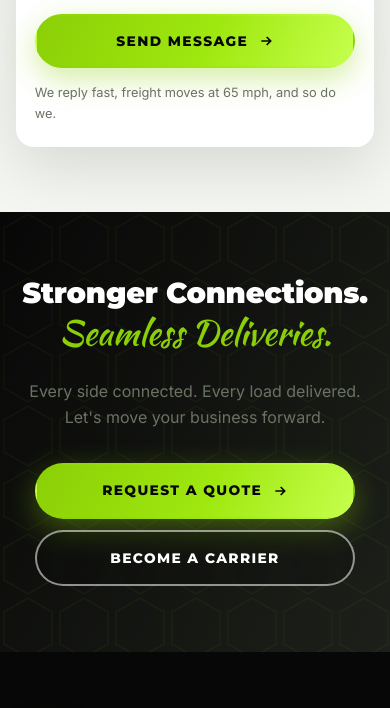
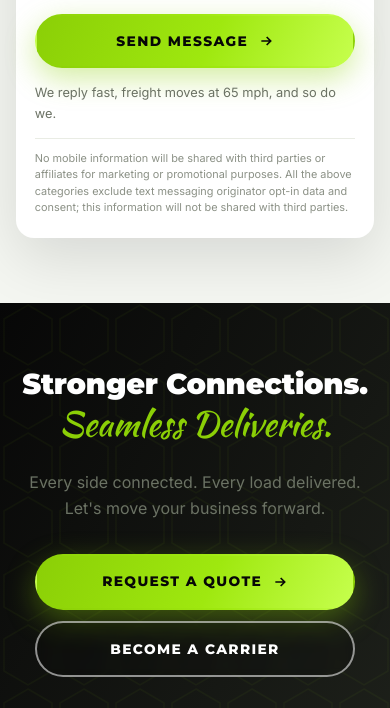
Before and after one commit to yasirbashirai/Hyvefreight, a plain HTML site: page public/about.html in a window 390 px wide. Shown: the part 3940-4648 px from the top of the page. Drawn offline with Linux system fonts and the light colour scheme.

Commit message:
client revision round 4: SMS/mobile-data consent notice on the quote and message forms
Client-supplied wording, mirroring the disclaimer on midasfreight.com/contact.

- New .form-disclaimer: .68rem, muted, above a hairline rule, sitting as the last element in
  the form card so it reads as fine print and stays under the existing .form-note.
- Applied to all 6 quote-request forms (the #quote section form on the home page plus the
  quote modal on all 5 pages) and the About page "Send Us a Message" form.
- NOT applied to the carrier-packet form on carriers.html; Ben scoped it to quote + message.

Verified at 390/768/1024/1440 on all 5 pages: no overflow.

Co-Authored-By: Claude Opus 5 (1M context) <noreply@anthropic.com>
Claude-Session: https://claude.ai/code/session_013CmoKMVjPptwt7TSE3aaqm

```diff
--- a/public/about.html
+++ b/public/about.html
@@ -208,6 +208,7 @@
               <svg width="16" height="16" viewBox="0 0 24 24" fill="none" stroke="currentColor" stroke-width="2.5"><path d="M5 12h14M13 6l6 6-6 6"/></svg>
             </button>
             <p class="form-note">We reply fast, freight moves at 65&nbsp;mph, and so do we.</p>
+            <p class="form-disclaimer">No mobile information will be shared with third parties or affiliates for marketing or promotional purposes. All the above categories exclude text messaging originator opt-in data and consent; this information will not be shared with third parties.</p>
           </form>
         </div>
       </div>
@@ -296,6 +297,7 @@
         </div>
         <button type="submit" class="btn btn-lime">Send Quote Request</button>
         <p class="form-note">Or email us directly: <a href="mailto:sales@hyvedelivers.com"><strong>sales@hyvedelivers.com</strong></a></p>
+        <p class="form-disclaimer">No mobile information will be shared with third parties or affiliates for marketing or promotional purposes. All the above categories exclude text messaging originator opt-in data and consent; this information will not be shared with third parties.</p>
       </form>
     </div>
   </div>
--- a/public/css/style.css
+++ b/public/css/style.css
@@ -648,6 +648,11 @@ html.no-anim .hx-dot::after { animation: none; opacity: .35; }
 }
 .field textarea { resize: vertical; min-height: 90px; }
 .form-note { font-size: .8rem; color: var(--gray); margin-top: .9rem; }
+/* SMS / mobile-data consent notice, fine print at the very bottom of a form card */
+.form-disclaimer {
+  font-size: .68rem; line-height: 1.5; color: var(--gray); opacity: .78;
+  margin-top: .85rem; padding-top: .7rem; border-top: 1px solid var(--gray-line);
+}
 .form-card .btn { width: 100%; margin-top: 1.2rem; }
 @media (max-width: 900px) { .quote-wrap { grid-template-columns: 1fr; } .form-grid { grid-template-columns: 1fr; } }
 
```
Also changed, not shown: public/carriers.html (+1 -0 lines), public/index.html (+2 -0 lines), public/industries.html (+1 -0 lines), public/shippers.html (+1 -0 lines), 1 other file.
